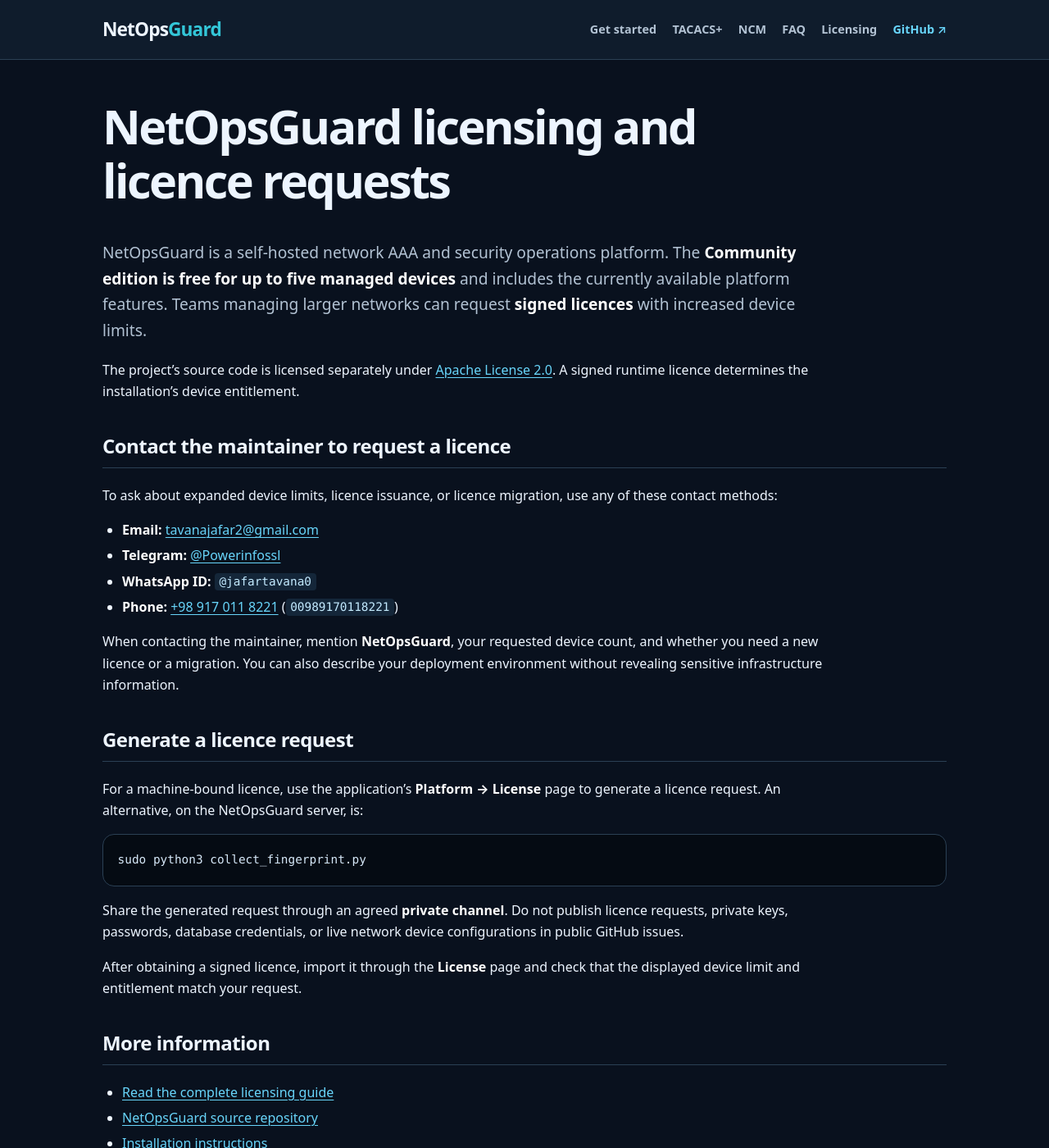
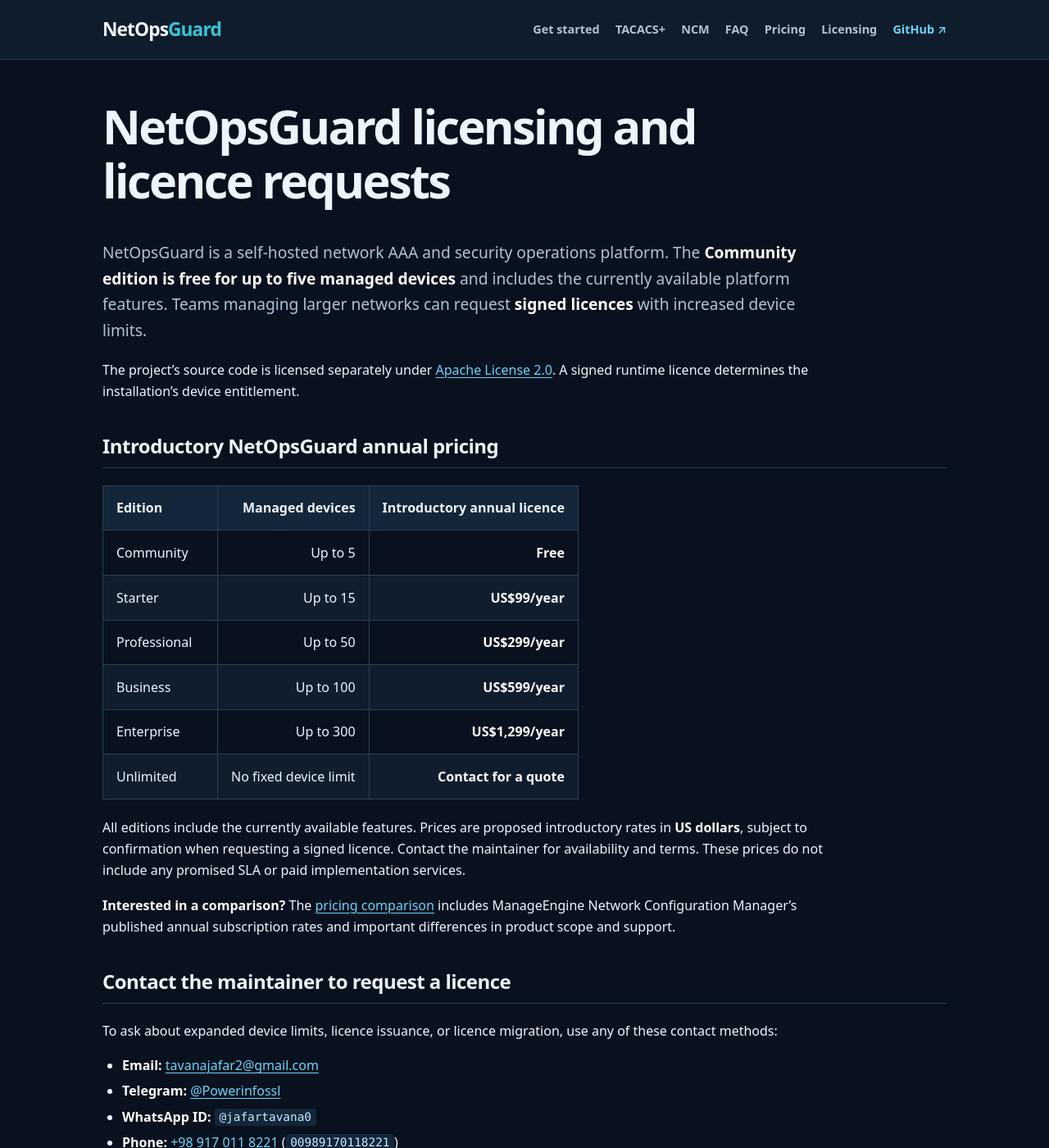
Before and after one commit to jafartavana01/NetOpsGuard, a Jekyll site: the page built from docs/licensing.md, in a window 1280 px wide and 1400 px high. Shown: the whole window at 82% size. Built offline with Jekyll 4.4.1, drawn with Linux system fonts in a browser that asks for light colours.

Commit message:
docs: publish introductory licence prices and sourced NCM price comparison

```diff
--- a/docs/_config.yml
+++ b/docs/_config.yml
@@ -1,5 +1,5 @@
 title: "NetOpsGuard"
-description: "Self-hosted TACACS+ AAA, Cisco command authorization, Active Directory integration, network configuration backup, and security auditing."
+description: "NetOpsGuard offers self-hosted TACACS+ AAA, RADIUS, Cisco security auditing and network configuration backup. Free for 5 devices; annual licences from $99."
 url: "https://jafartavana01.github.io"
 baseurl: "/NetOpsGuard"
 repository: "jafartavana01/NetOpsGuard"
--- a/docs/_layouts/default.html
+++ b/docs/_layouts/default.html
@@ -50,6 +50,7 @@
         <a href="{{ '/guides/tacacs-command-authorization/' | relative_url }}">TACACS+</a>
         <a href="{{ '/guides/network-configuration-backup/' | relative_url }}">NCM</a>
         <a href="{{ '/faq/' | relative_url }}">FAQ</a>
+        <a href="{{ '/pricing/' | relative_url }}">Pricing</a>
         <a href="{{ '/licensing/' | relative_url }}">Licensing</a>
         <a class="nav-github" href="https://github.com/jafartavana01/NetOpsGuard">GitHub ↗</a>
       </nav>
--- a/docs/licensing.md
+++ b/docs/licensing.md
@@ -1,7 +1,7 @@
 ---
 layout: default
-title: "NetOpsGuard Licensing — Free Community and Device Limits"
-description: "Get NetOpsGuard licensing information. Community is free for five devices; contact the maintainer via email, Telegram, WhatsApp or phone to request a larger licence."
+title: "NetOpsGuard Pricing and Licensing — Free, Starter and Enterprise"
+description: "Compare NetOpsGuard annual licence prices: free for 5 devices, Starter $99/year for 15, Professional $299/year for 50, and Business $599/year for 100."
 permalink: /licensing/
 ---
 
@@ -10,6 +10,21 @@
 NetOpsGuard is a self-hosted network AAA and security operations platform. The **Community edition is free for up to five managed devices** and includes the currently available platform features. Teams managing larger networks can request **signed licences** with increased device limits.
 
 The project's source code is licensed separately under [Apache License 2.0](https://github.com/jafartavana01/NetOpsGuard/blob/main/LICENSE). A signed runtime licence determines the installation's device entitlement.
+
+## Introductory NetOpsGuard annual pricing
+
+| Edition | Managed devices | Introductory annual licence |
+| --- | ---: | ---: |
+| Community | Up to 5 | **Free** |
+| Starter | Up to 15 | **US$99/year** |
+| Professional | Up to 50 | **US$299/year** |
+| Business | Up to 100 | **US$599/year** |
+| Enterprise | Up to 300 | **US$1,299/year** |
+| Unlimited | No fixed device limit | **Contact for a quote** |
+
+All editions include the currently available features. Prices are proposed introductory rates in **US dollars**, subject to confirmation when requesting a signed licence. Contact the maintainer for availability and terms. These prices do not include any promised SLA or paid implementation services.
+
+**Interested in a comparison?** The [pricing comparison]({{ '/pricing/' | relative_url }}) includes ManageEngine Network Configuration Manager's published annual subscription rates and important differences in product scope and support.
 
 ## Contact the maintainer to request a licence
 
```
Also changed, not shown: docs/LICENSING.md (+15 -0 lines), docs/faq.md (+4 -0 lines), docs/index.md (+14 -2 lines), docs/pricing.md (added, +63 -0 lines), README.md.
